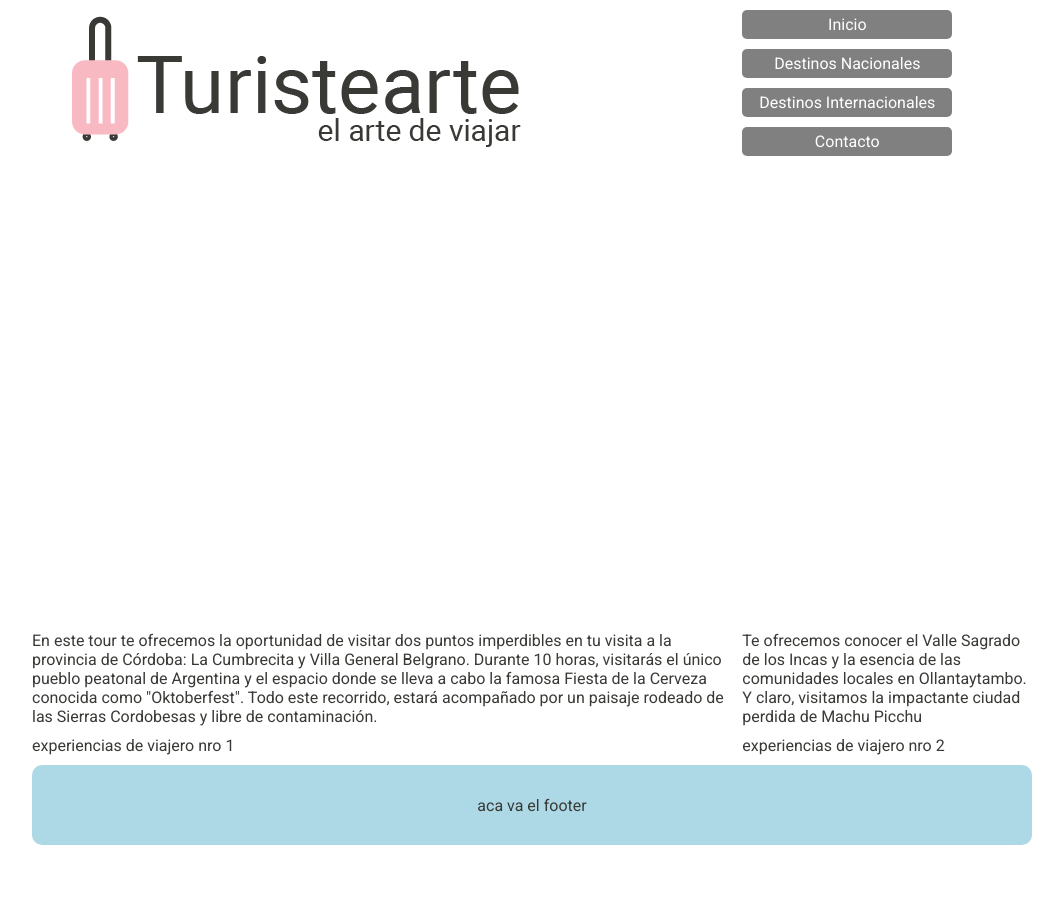
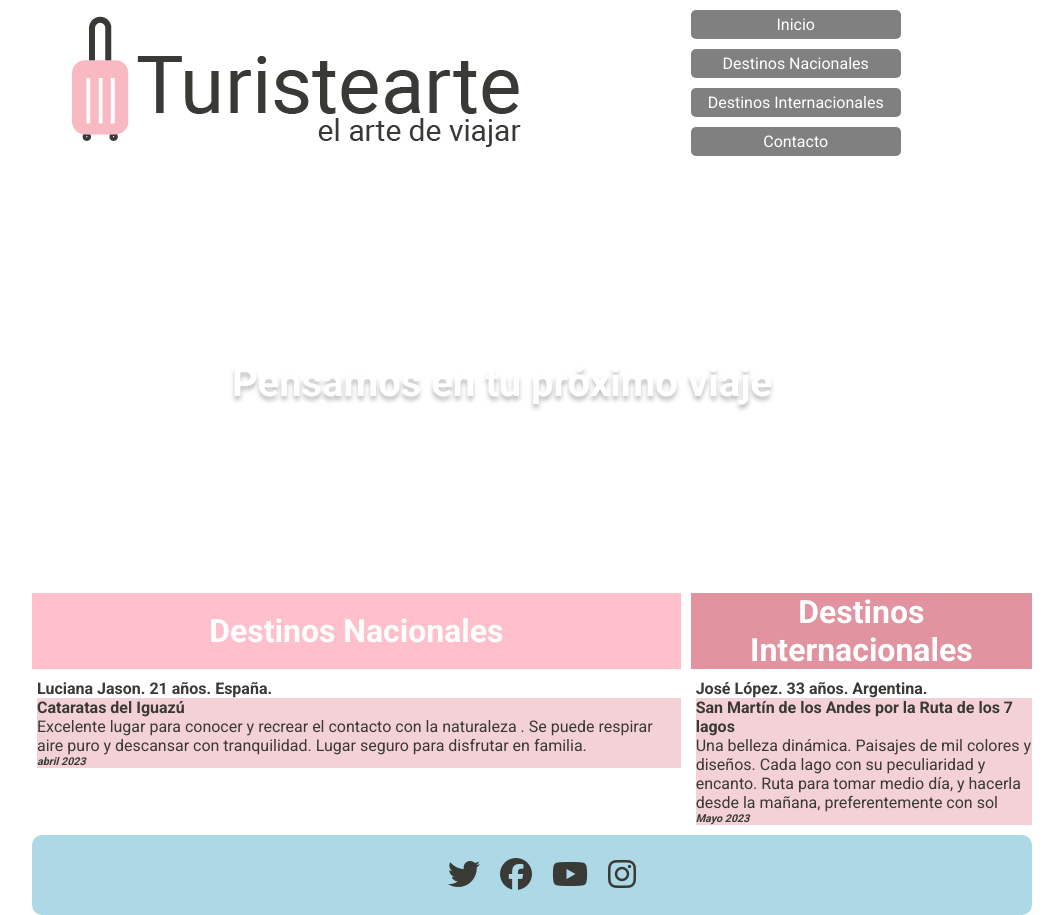
Before and after one commit to wendy1977ar/TPO13, a plain HTML site: page index.html in a window 1280 px wide. Shown: the whole page, without its empty margins (108-1171 px from the left). Before the commit the page ends 845 px from the top, so only its background shows below. Drawn offline with Linux system fonts and the light colour scheme.

Commit message:
Add files via upload

```diff
--- a/index.html
+++ b/index.html
@@ -10,6 +10,7 @@
 <link href="https://fonts.googleapis.com/css2?family=Roboto:wght@300;400;700&display=swap" rel="stylesheet">
 <!-- <link rel="icon" href="imagenes/fav-08.png" type="image/x-icon"> -->
 <link rel="shortcut icon" href="imagenes/favicon-08.svg" type="image/x-icon">
+<script src="https://kit.fontawesome.com/3b4db05c36.js" crossorigin="anonymous"></script>
 
     <title>Turistearte</title>
 </head>
@@ -36,33 +37,75 @@
         </div>
 
         <div class="quienes">
-        aca iria el txt de quienes somos con img de fondo <br><br>
-        Lorem ipsum dolor sit, amet consectetur adipisicing elit. Sit saepe consequuntur aperiam libero quis ipsum molestias magni sed adipisci tempore assumenda, qui pariatur totam est expedita in delectus et nam.
-        <br><br>
+            <div class="quienes-texto">
+        Pensamos en tu próximo viaje
+            </div>
+
 
 
         </div>
-       <div class="Cordoba">
-       <h1>Visita la Cumbrecita</h1>
-       <p>En este tour te ofrecemos la oportunidad de visitar dos puntos imperdibles en tu visita a la provincia de Córdoba: La Cumbrecita y Villa General Belgrano.
-Durante 10 horas, visitarás el único pueblo peatonal de Argentina y el espacio donde se lleva a cabo la famosa Fiesta de la Cerveza conocida como "Oktoberfest". Todo este recorrido, estará acompañado por un paisaje rodeado de las Sierras Cordobesas y libre de contaminación.
-</p>
+        <div class="viajes1">
+          <h1>Destinos Nacionales</h1>
         </div>
-        <div class="Peru">
-            <h1>Visita Machu Pichu</h1>
-            <p>Te ofrecemos conocer el Valle Sagrado de los Incas y la esencia de las comunidades locales en Ollantaytambo. Y claro, visitamos la impactante ciudad perdida de Machu Picchu</p>
+
+        <div class="viajes2">
+            <h1>Destinos Internacionales</h1>
         </div>
 
         <div class="experiencias1">
-            experiencias de viajero nro 1
+            <div id="experiencia-titulo">
+                Luciana Jason. 21 años. España.
+            </div>
+            <div id="experiencia-detalle">
+                <h4>Cataratas del Iguazú</h4>
+                Excelente lugar para conocer y recrear el contacto con la naturaleza . Se puede respirar aire puro y descansar con tranquilidad. Lugar seguro para disfrutar en familia.
+                <h6>abril 2023</h6>
+
+            </div>
+
         </div>
 
         <div class="experiencias2">
-            experiencias de viajero nro 2
+
+            <div id="experiencia-titulo">
+                José López. 33 años. Argentina.
+            </div>
+            <div id="experiencia-detalle">
+<h4>San Martín de los Andes por la Ruta de los 7 lagos</h4>
+Una belleza dinámica.
+Paisajes de mil colores y diseños.
+Cada lago con su peculiaridad y encanto.
+Ruta para tomar medio día, y hacerla desde la mañana, preferentemente con sol
+<h6>Mayo 2023</h6>
+
+
+            </div>
         </div>
 
         <div class="footer">
-aca va el footer
+
+                <div class="social-media">
+                <a href="https://twitter.com/" target="blank" class="logo"><i class="fab fa-twitter"></i></a>
+                </div>
+
+                <div class="social-media">
+                <a href="https://www.facebook.com" target="blank" class="logo"><i class="fa-brands fa-facebook"></i></a>
+                </div>
+
+                <div class="social-media">
+                <a href="https://youtube.com/" target="blank" class="logo"><i class="fab fa-youtube"></i></a>
+                </div>
+
+                <div class="social-media"><a href="https://instagram.com/" target="blank" class="logo"><i class="fab fa-instagram"></i></a>
+                </div>
+
+        </div>
+
+
+
+
+
+
         </div>
    </div>
 
```
